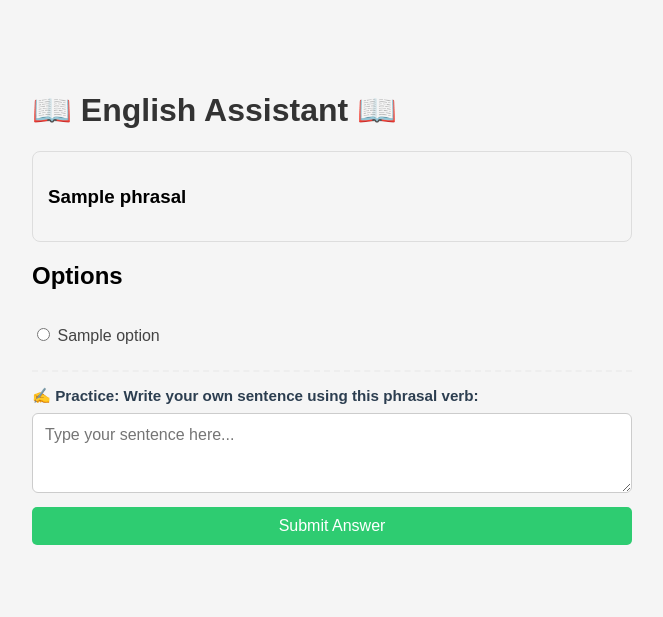
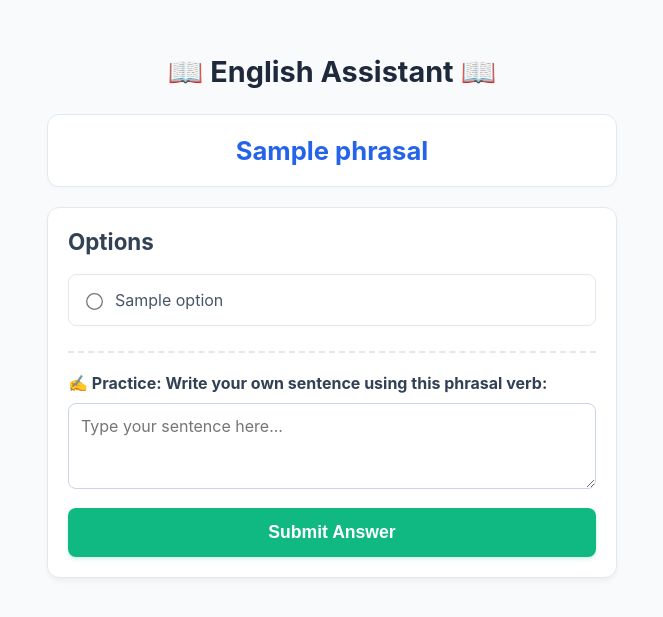
Before and after one commit to yoshiokiyamusu/recipes_peru, a Flask app: template templates/practice.html in a window 1280 px wide. Shown: the top 617 px of the page, without its empty margins (308-971 px from the left). Run offline with Flask 3, Linux system fonts and the light colour scheme; the template is opened without the code that fills it: most values are stand-ins (such as "Sample title", 1, 10 or a date in 2020); some libraries are stand-ins or nearby versions.

Commit message:
phrasal verb code

```diff
--- a/templates/practice.html
+++ b/templates/practice.html
@@ -1,92 +1,199 @@
 <!DOCTYPE html>
-<html>
+<html lang="en">
     <head>
+        <meta charset="UTF-8">
+        <meta name="viewport" content="width=device-width, initial-scale=1.0">
         <title>English Assistant</title>
         <style>
+            /* Global reset to keep boxes from breaking layouts */
+            * {
+                box-sizing: border-box;
+            }
+
             body {
-                font-family: Arial, sans-serif;
+                font-family: -apple-system, BlinkMacSystemFont, "Segoe UI", Roboto, Arial, sans-serif;
                 max-width: 600px;
-                margin: 50px auto;
+                margin: 20px auto; /* Reduced top/bottom spacing for mobile accessibility */
+                padding: 15px;
+                background-color: #f8fafc;
+                color: #334155;
+            }
+
+            h1 {
+                color: #1e293b;
+                text-align: center;
+                font-size: 1.8rem;
+                margin-bottom: 25px;
+            }
+
+            h2 {
+                color: #334155;
+                font-size: 1.4rem;
+                margin-top: 0;
+            }
+
+            /* Container Panels */
+            .recipes-container {
+                background-color: #ffffff;
+                border: 1px solid #e2e8f0;
                 padding: 20px;
-                background-color: #f5f5f5;
+                border-radius: 12px;
+                box-shadow: 0 4px 6px -1px rgba(0, 0, 0, 0.05);
             }
-            h1 {
-                color: #333;
+
+            .recipe-card {
+                background-color: #ffffff;
+                border: 1px solid #e2e8f0;
+                padding: 20px;
+                margin-bottom: 20px;
+                border-radius: 12px;
+                text-align: center;
+                box-shadow: 0 2px 4px rgba(0,0,0,0.02);
             }
+
+            .recipe-card h3 {
+                margin: 0;
+                color: #2563eb;
+                font-size: 1.6rem;
+            }
+
+            /* Mobile-optimized interactive Row Taps */
+            .option-row {
+                display: flex;
+                align-items: center;
+                background-color: #ffffff;
+                border: 1px solid #e2e8f0;
+                padding: 14px;
+                margin-bottom: 12px;
+                border-radius: 8px;
+                cursor: pointer;
+                transition: all 0.2s ease;
+            }
+
+            .option-row:hover, .option-row:active {
+                background-color: #f1f5f9;
+                border-color: #cbd5e1;
+            }
+
+            .option-row input[type="radio"] {
+                margin-right: 14px;
+                transform: scale(1.3); /* Made larger for easy tapping on thumb tracks */
+                cursor: pointer;
+            }
+
             .option-row label {
                 cursor: pointer;
                 font-size: 1rem;
-                color: #444;
+                color: #475569;
                 width: 100%;
+                line-height: 1.4;
             }
+
+            /* Buttons built for finger taps */
             .submit-btn {
-                background-color: #2ecc71;
+                background-color: #10b981;
                 color: white;
                 border: none;
-                padding: 10px 20px;
-                font-size: 1rem;
-                border-radius: 5px;
+                padding: 14px 20px; /* Taller padding makes it easier to press on phones */
+                font-size: 1.1rem;
+                font-weight: bold;
+                border-radius: 8px;
                 cursor: pointer;
                 width: 100%;
-                margin-top: 10px;
+                margin-top: 15px;
+                box-shadow: 0 2px 4px rgba(16, 185, 129, 0.2);
+                transition: background-color 0.2s;
             }
+
             .submit-btn:hover {
-                background-color: #27ae60;
+                background-color: #059669;
             }
-            /* Base styles for the feedback box */
+
+            /* Dynamic Response Boxes */
             #feedback-message {
-                padding: 5px 5px;
-                margin-bottom: 5px;
-                border-radius: 6px;
+                padding: 12px;
+                margin-bottom: 15px;
+                border-radius: 8px;
                 text-align: center;
                 font-weight: bold;
-                font-size: 1.05rem;
-                transition: all 0.3s ease; /* Smoothly transitions when appearing */
+                font-size: 1rem;
+                display: none;
             }
 
-            /* Green styling when the user gets it right */
             .feedback-correct {
-                background-color: #d4edda;
-                color: #155724;
-                border: 1px solid #c3e6cb;
+                background-color: #d1fae5;
+                color: #065f46;
+                border: 1px solid #a7f3d0;
             }
 
-            /* Red styling when the user gets it wrong */
             .feedback-incorrect {
-                background-color: #f8d7da;
-                color: #721c24;
-                border: 1px solid #f5c6cb;
+                background-color: #fee2e2;
+                color: #991b1b;
+                border: 1px solid #fecaca;
             }
+
+            #sentence-feedback {
+                background-color: #f8fafc;
+                border: 1px solid #e2e8f0;
+                border-radius: 8px;
+                padding: 15px;
+                margin: 15px 0;
+                display: none;
+            }
+
+            #sentence-feedback p {
+                margin: 8px 0;
+                font-size: 0.95rem;
+                line-height: 1.5;
+            }
+
+            /* Sentence Practice Text Box Layouts */
             .sentence-practice-container {
                 margin-top: 25px;
-                padding-top: 15px;
-                border-top: 2px dashed #eee; /* Visually separates the quiz from the writing practice */
+                padding-top: 20px;
+                border-top: 2px dashed #e2e8f0;
             }
 
             .sentence-label {
                 display: block;
                 font-weight: bold;
-                margin-bottom: 8px;
-                color: #2c3e50;
-                font-size: 0.95rem;
+                margin-bottom: 10px;
+                color: #334155;
+                font-size: 1rem;
             }
 
             .sentence-practice-container textarea {
                 width: 100%;
                 padding: 12px;
-                border: 1px solid #ccc;
-                border-radius: 6px;
+                border: 1px solid #cbd5e1;
+                border-radius: 8px;
                 font-size: 1rem;
                 font-family: inherit;
-                box-sizing: border-box; /* Ensures padding doesn't break layout width */
-                resize: vertical; /* Allows user to drag larger vertically, but keeps width locked */
+                resize: vertical;
                 transition: border-color 0.2s;
             }
 
             .sentence-practice-container textarea:focus {
-                border-color: #3498db;
+                border-color: #3b82f6;
                 outline: none;
-                box-shadow: 0 0 5px rgba(52, 152, 219, 0.3);
+                box-shadow: 0 0 0 3px rgba(59, 130, 246, 0.15);
+            }
+
+            /* 2. RESPONSIVE MEDIA QUERIES: Controls details based on screen size */
+            @media (max-width: 480px) {
+                body {
+                    margin: 10px auto;
+                    padding: 10px;
+                }
+                h1 {
+                    font-size: 1.5rem;
+                }
+                .recipes-container {
+                    padding: 15px;
+                }
+                .option-row {
+                    padding: 12px;
+                }
             }
         </style>
     </head>
@@ -96,23 +203,20 @@
         {% if tb_phrasal_verb %}
             <div class="phrasal-list">
                 {% for phrasal in tb_phrasal_verb %}
-                    <div class="recipe-card" style="border: 1px solid #ddd; padding: 15px; margin-bottom: 15px; border-radius: 8px;">
+                    <div class="recipe-card">
                         <h3>{{ phrasal.name }}</h3>
                     </div>
                 {% endfor %}
             </div>
         {% else %}
-            <p>No Data</p>
+            <p style="text-align: center;">No Data</p>
         {% endif %}
-
-
 
         <div class="recipes-container">
             <h2>Options</h2>
-        <!-- Target placeholder container for displaying JavaScript responses -->
             <div id="feedback-message"></div>
+
             <form id="quiz-form" method="POST" action="/submit_answer">
-                <!-- HIDDEN INPUT: Sends the corresponding id_word to your Python script -->
                 {% if tb_phrasal_verb %}
                     <input type="hidden" name="phrasal_verb_id" value="{{ tb_phrasal_verb[0]['id_word'] }}">
                     <input type="hidden" name="phrasal_verb_name" value="{{ tb_phrasal_verb[0]['name'] }}">
@@ -120,15 +224,11 @@
 
                 {% for option in tb_options %}
                     <div class="option-row">
-                        <!-- loop.index generates a unique ID for each radio element (1, 2, 3) -->
                         <input type="radio" id="option_{{ loop.index }}" name="user_choice" value="{{ option }}" required>
-                        <!--<input type="hidden" name="phrasal_verb_id" value="{{ tb_phrasal_verb[0]['id_word'] }}"> -->
                         <label for="option_{{ loop.index }}">{{ option }}</label>
                     </div>
                 {% endfor %}
 
-
-                <!-- Practice: phrasal verb to practice -->
                 <div class="sentence-practice-container">
                     <label for="user_sentence" class="sentence-label">
                         ✍️ Practice: Write your own sentence using this phrasal verb:
@@ -140,29 +240,27 @@
                         placeholder="Type your sentence here..."
                         required></textarea>
                 </div>
+
                 <div id="sentence-feedback"></div>
+
                 {% if tb_options %}
                     <button type="submit" class="submit-btn">Submit Answer</button>
                 {% else %}
-                    <p style="color: #7f8c8d; font-style: italic;">No option definitions available.</p>
+                    <p style="color: #7f8c8d; font-style: italic; text-align: center;">No option definitions available.</p>
                 {% endif %}
             </form>
         </div>
 
-
-    <!-- AJAX Handling JavaScript Script -->
         <script>
             document.getElementById('quiz-form').addEventListener('submit', function(event) {
-                // Prevent the browser from refreshing the page on form submission
                 event.preventDefault();
 
                 const form = event.target;
                 const formData = new FormData(form);
                 const feedbackDiv = document.getElementById('feedback-message');
                 const sentenceFeedbackDiv = document.getElementById('sentence-feedback');
-                console.log("AJAX here")
+                console.log("AJAX here");
 
-                // This fetch triggers the Post method in app.py, which checks the answer and returns a JSON response
                 fetch(form.action, {
                     method: 'POST',
                     body: formData
@@ -171,10 +269,8 @@
                 .then(data => {
                     feedbackDiv.style.display = 'block';
                     feedbackDiv.innerText = data.message_j;
-                    // 2. Handle sentence practice feedback (COMBINE ALL VALUES HERE)
+
                     sentenceFeedbackDiv.style.display = 'block';
-
-                    // Create a pass/fail emoji status
                     const grammarStatus = data.grammar_check ? "✅ Correct Grammar" : "❌ Grammar Fix Needed";
 
                     sentenceFeedbackDiv.innerHTML = `
@@ -183,8 +279,6 @@
                         <p><strong>Natural Phrase:</strong> <em>"${data.local_naturalness}"</em></p>
                     `;
 
-
-                    // Style the feedback box depending on whether the answer was correct
                     if (data.status === 'success' && data.correct) {
                         feedbackDiv.className = 'feedback-correct';
                     } else {
```
Lines whose indentation alone changed are shown as unchanged.
